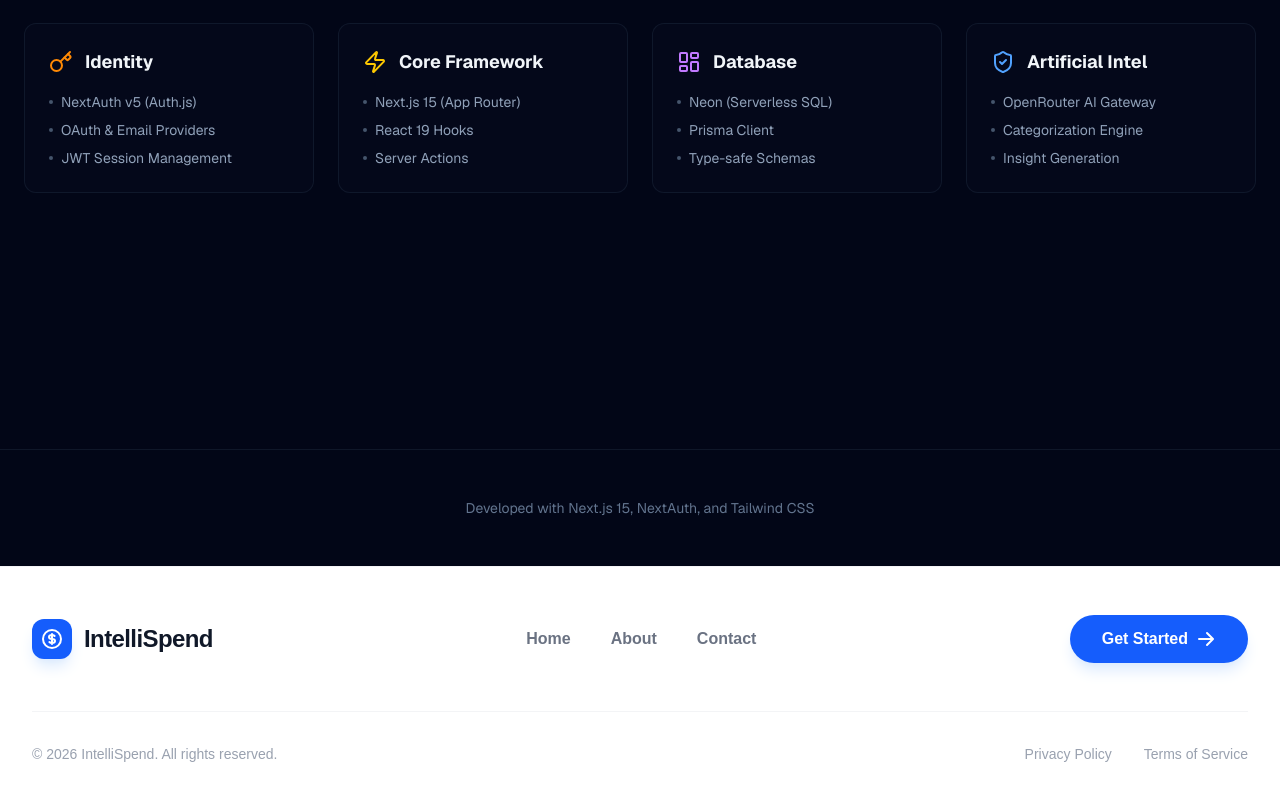
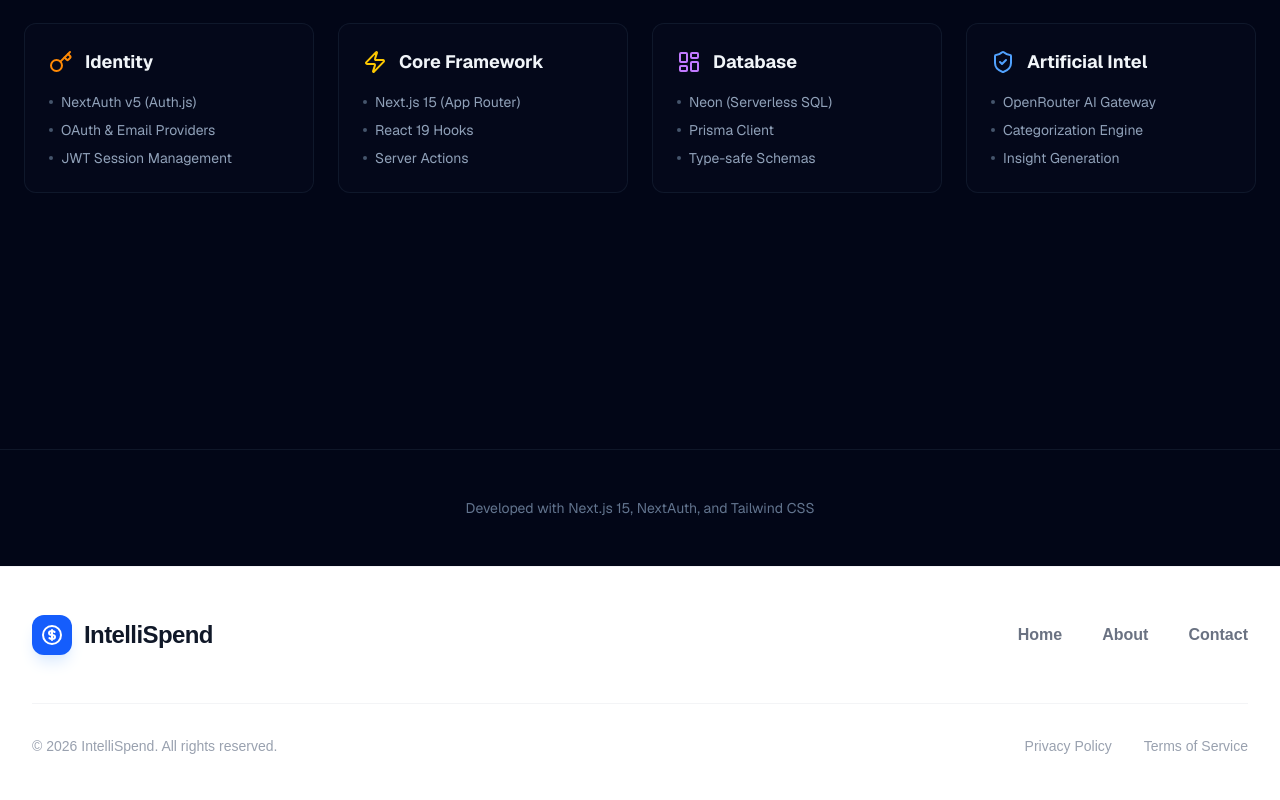
Before and after one commit to akshatXD-hash/IntelliSpend, a Next.js app: page / in a window 1280 px wide. Shown: the part 1270-2070 px from the top of the page. Built offline with nearby package versions, Linux system fonts and the light colour scheme; no server answers.

Commit message:
some footer tweaks

```diff
--- a/app/components/Footer.tsx
+++ b/app/components/Footer.tsx
@@ -32,12 +32,7 @@
           </nav>
 
           {/* Action Button */}
-          <button className="bg-blue-600 text-white px-8 py-3 rounded-full font-bold hover:bg-blue-700 transition-all shadow-lg shadow-blue-100 flex items-center gap-2">
-            Get Started
-            <svg xmlns="http://www.w3.org/2000/svg" className="h-5 w-5" viewBox="0 0 20 20" fill="currentColor">
-              <path fillRule="evenodd" d="M10.293 3.293a1 1 0 011.414 0l6 6a1 1 0 010 1.414l-6 6a1 1 0 01-1.414-1.414L14.586 11H3a1 1 0 110-2h11.586l-4.293-4.293a1 1 0 010-1.414z" clipRule="evenodd" />
-            </svg>
-          </button>
+
         </div>
 
         {/* Bottom Bar */}
```
